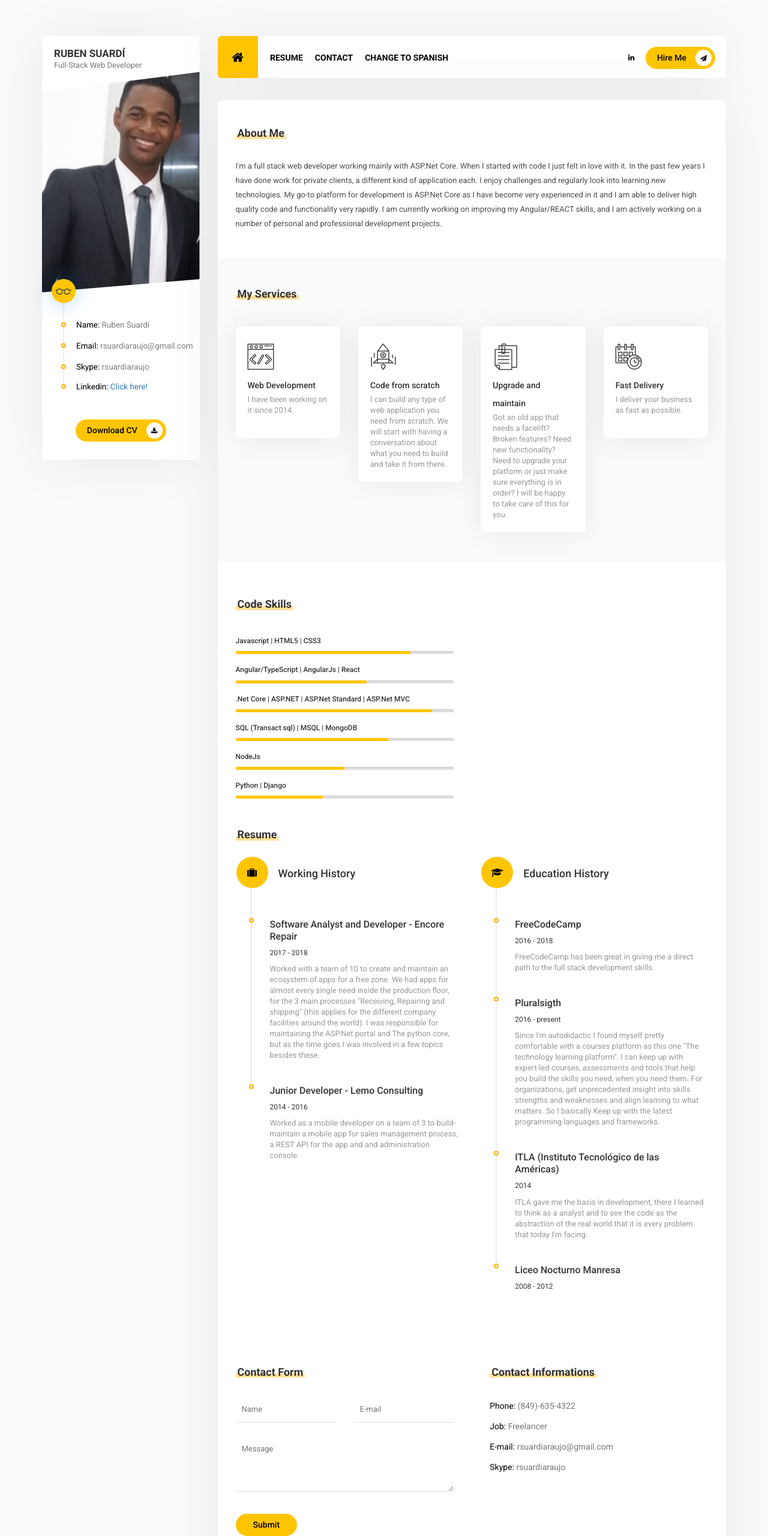
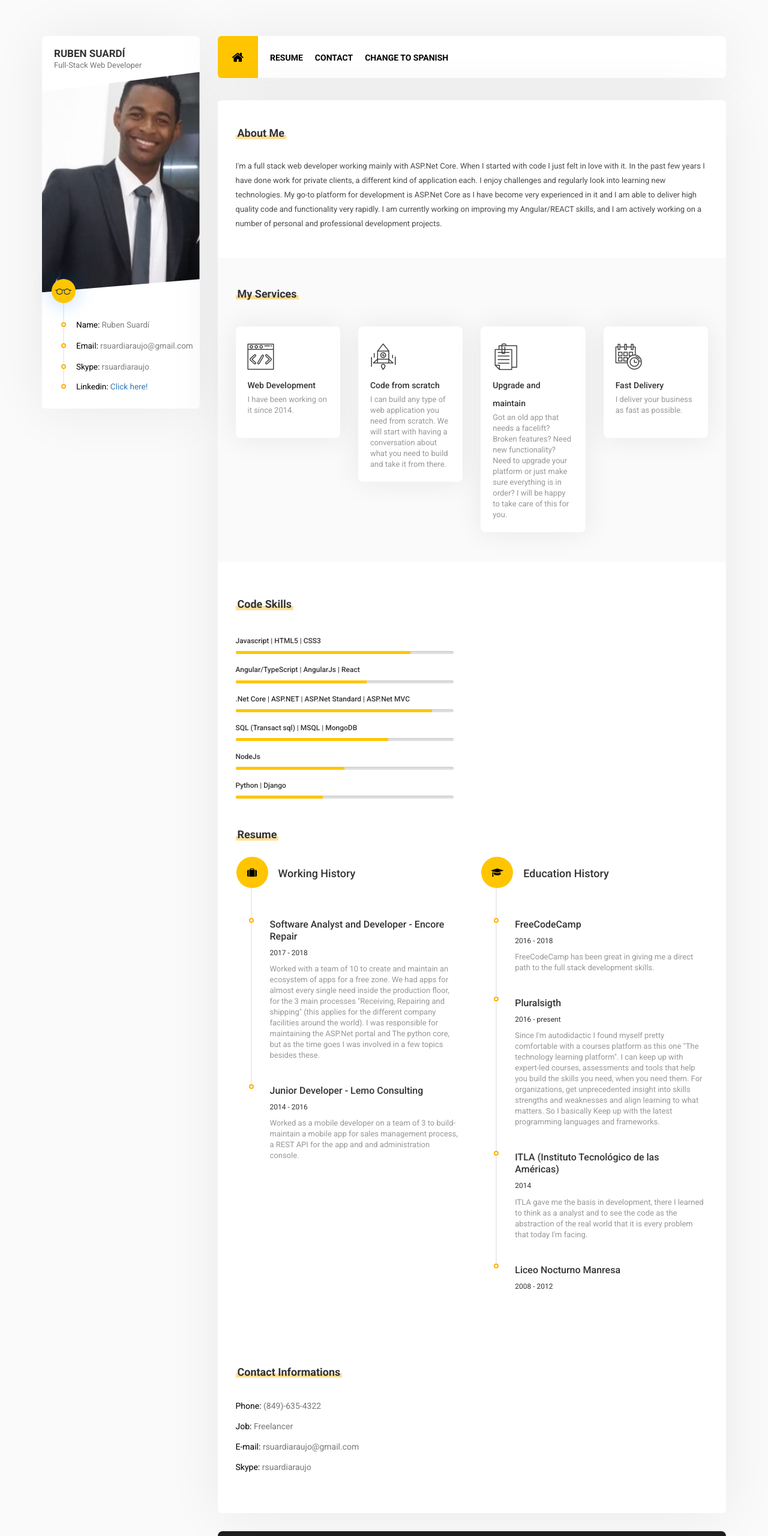
Before and after one commit to rsuardi/cv, a plain HTML site: page index.html in a window 1280 px wide. Shown: the top 2560 px of the page at 60% size. Drawn offline with Linux system fonts and the light colour scheme.

Commit message:
Update index.html
ocultando algunas secciones del codigo

```diff
--- a/index.html
+++ b/index.html
@@ -78,11 +78,11 @@
                             <p><span>Skype:</span> rsuardiaraujo</p>
                         </li>
                         <li>
-                            <p><span>Linkedin:</span> <a href="https://bit.ly/2ESWvbB">Click here!</a></p>
+                            <p><span>Linkedin:</span> <a onclick="window.open('https://bit.ly/2ESWvbB');">Click here!</a></p>
                         </li>
                     </ul>
                     </ul>
-                    <div class="col-md-12">
+                    <div class="col-md-12" hidden>
                         <button class="site-btn icon">Download CV <i class="fa fa-download" aria-hidden="true"></i></button>
                     </div>
                 </div>
@@ -108,7 +108,7 @@
                                         <li class="tab"><a href="index-sp.html">CHANGE TO SPANISH</a></li>
                                     </ul>
                                 </div>
-                                <div class="col-md-4 col-sm-4 col-xs-8 dynamic">
+                                <div class="col-md-4 col-sm-4 col-xs-8 dynamic" hidden>
                                     <a href="mailto:rsuardiaraujo@gmail.com" class="pull-right site-btn icon hidden-xs">Hire
                                         Me <i class="fa fa-paper-plane" aria-hidden="true"></i></a>
                                     <div class="hamburger pull-right hidden-lg hidden-md"><i class="fa fa-bars"
@@ -350,7 +350,7 @@
                             <div id="contact">
                                 <div class="row">
                                     <!-- Contact Form -->
-                                    <section class="contact-form col-md-6 padding_30 padbot_45">
+                                    <section class="contact-form col-md-6 padding_30 padbot_45" hidden>
                                         <div class="section-title top_15 bottom_30"><span></span>
                                             <h2>Contact Form</h2>
                                         </div>
```
